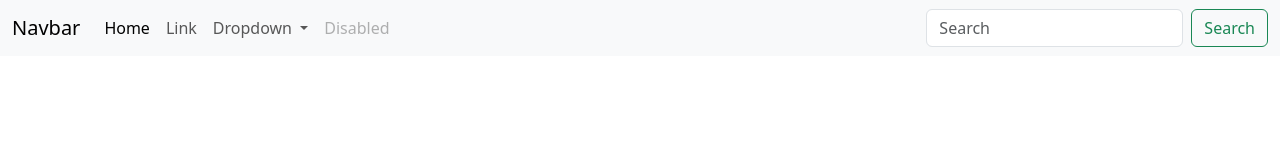
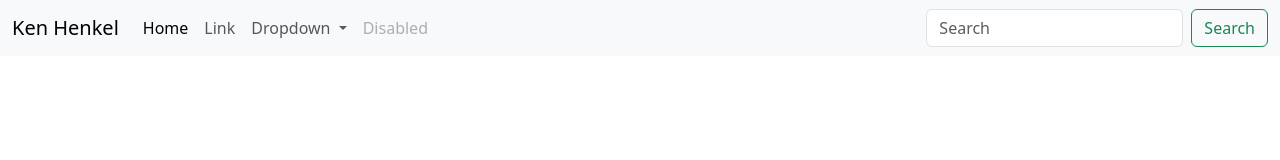
Before and after one commit to KHenkel95/portfolioSite, a plain HTML site: page index.html in a window 1280 px wide. Drawn offline with nearby package versions, Linux system fonts and the light colour scheme.

Commit message:
feat: Added name to navbar & made navbar fixed to top

```diff
--- a/index.html
+++ b/index.html
@@ -9,9 +9,9 @@
     </head>
     <body>
         <!--navbar-->
-        <nav class="navbar navbar-expand-lg bg-body-tertiary">
+        <nav class="navbar navbar-expand-lg bg-body-tertiary fixed-top navbarScroll">
             <div class="container-fluid">
-              <a class="navbar-brand" href="#">Navbar</a>
+              <a class="navbar-brand" href="#">Ken Henkel</a>
               <button class="navbar-toggler" type="button" data-bs-toggle="collapse" data-bs-target="#navbarSupportedContent" aria-controls="navbarSupportedContent" aria-expanded="false" aria-label="Toggle navigation">
                 <span class="navbar-toggler-icon"></span>
               </button>
```
